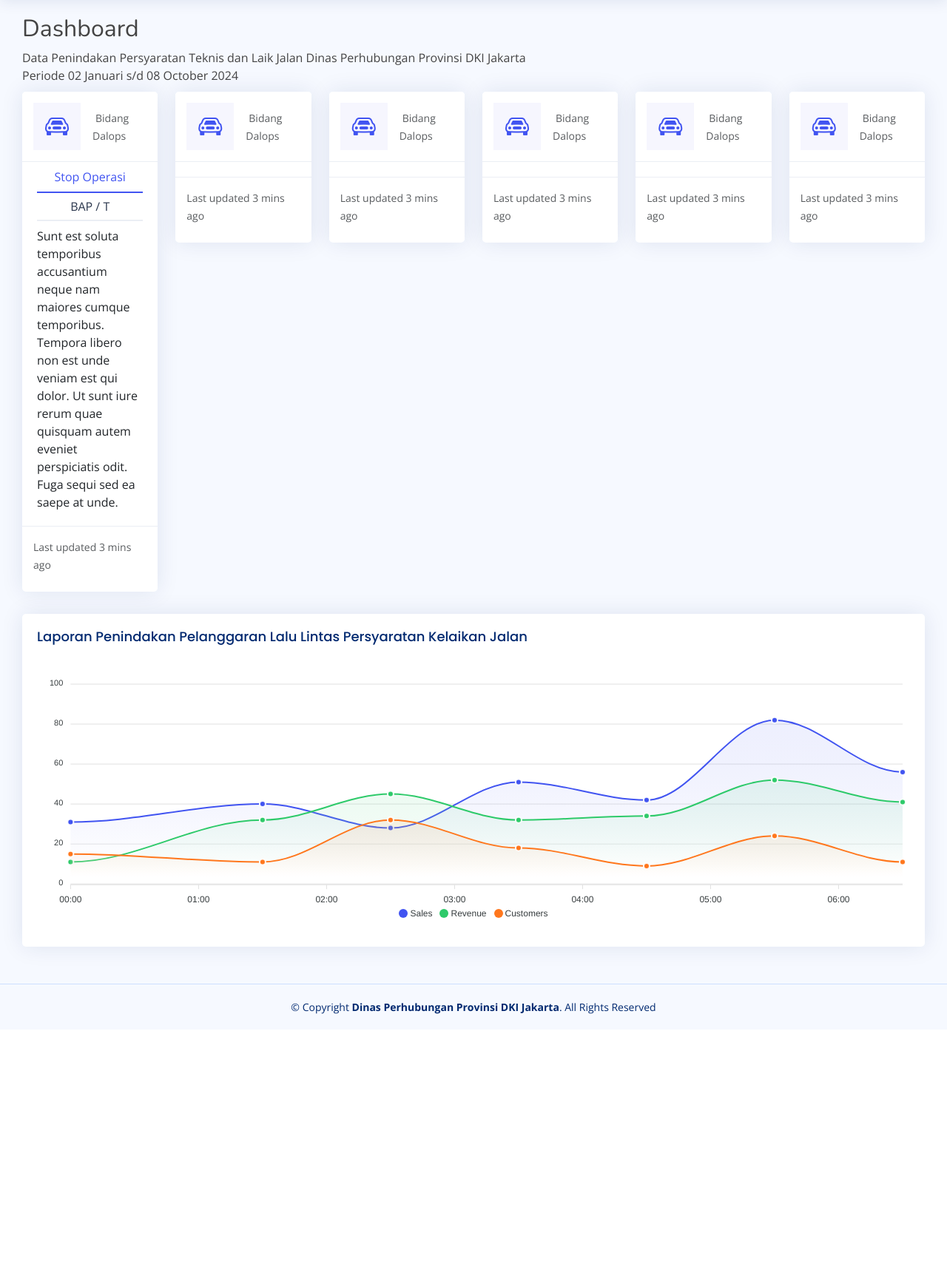
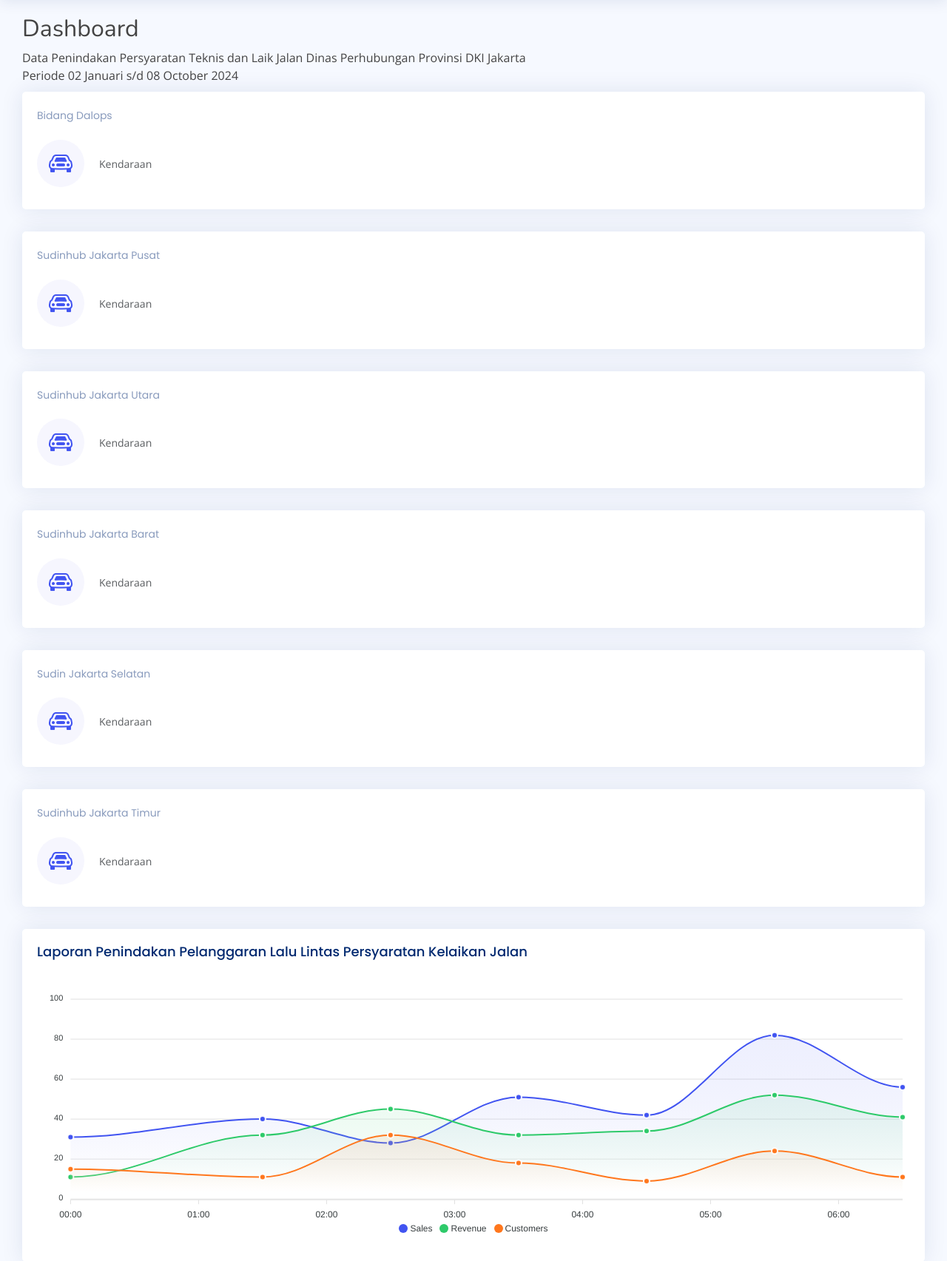
Before and after one commit to chanchanbayub/e-data-penindakan, a CodeIgniter 4 app: template app/Views/landing_page/landing_page_v.php in a window 1280 px wide. Shown: the part 60-1765 px from the top of the page at 74% size. Before the commit the page ends 1431 px from the top, so only its background shows below. Run offline with PHP 8.4 and a stand-in for CodeIgniter, Linux system fonts and the light colour scheme; the template is opened without the code that fills it, so the values that code supplies are empty; some libraries are stand-ins or nearby versions.

Commit message:
merubah dashboard awal

```diff
--- a/app/Views/landing_page/landing_page_v.php
+++ b/app/Views/landing_page/landing_page_v.php
@@ -76,146 +76,106 @@
             <div class="row">
 
                 <!-- Left side columns -->
+
                 <div class="col-lg-12">
                     <div class="row">
                         <!-- Sales Card -->
-                        <div class="col-xl col-sm-6 col-md-2">
+                        <div class="col-xxl-2 col-md-12">
                             <div class="card info-card sales-card">
-                                <div class="card-header">
+                                <div class="card-body">
+                                    <h5 class="card-title"><span>Bidang Dalops</span> </h5>
                                     <div class="d-flex align-items-center">
-                                        <div class="card-icon d-flex align-items-center justify-content-center">
+                                        <div class="card-icon rounded-circle d-flex align-items-center justify-content-center">
                                             <i class="bi bi-car-front"></i>
                                         </div>
                                         <div class="ps-3">
-                                            <span class="text-success small pt-1 fw-bold"></span> <span class="text-muted small pt-2 ps-1">Bidang Dalops</span>
+
+                                            <span class="text-success small pt-1 fw-bold"></span> <span class="text-muted small pt-2 ps-1">Kendaraan</span>
+
                                         </div>
                                     </div>
                                 </div>
+                            </div>
+                        </div>
+                        <div class="col-xxl-2 col-md-12">
+                            <div class="card info-card sales-card">
                                 <div class="card-body">
-                                    <ul class="nav nav-tabs nav-tabs-bordered d-flex" id="borderedTabJustified" role="tablist">
-                                        <li class="nav-item flex-fill" role="presentation">
-                                            <button class="nav-link w-100 active" id="home-tab" data-bs-toggle="tab" data-bs-target="#bordered-justified-home" type="button" role="tab" aria-controls="home" aria-selected="true">Stop Operasi</button>
-                                        </li>
-                                        <li class="nav-item flex-fill" role="presentation">
-                                            <button class="nav-link w-100" id="profile-tab" data-bs-toggle="tab" data-bs-target="#bordered-justified-profile" type="button" role="tab" aria-controls="profile" aria-selected="false">BAP / T</button>
-                                        </li>
-                                    </ul>
-                                    <div class="tab-content pt-2" id="borderedTabJustifiedContent">
-                                        <div class="tab-pane fade show active" id="bordered-justified-home" role="tabpanel" aria-labelledby="home-tab">
-                                            Sunt est soluta temporibus accusantium neque nam maiores cumque temporibus. Tempora libero non est unde veniam est qui dolor. Ut sunt iure rerum quae quisquam autem eveniet perspiciatis odit. Fuga sequi sed ea saepe at unde.
+                                    <h5 class="card-title"><span>Sudinhub Jakarta Pusat</span> </h5>
+                                    <div class="d-flex align-items-center">
+                                        <div class="card-icon rounded-circle d-flex align-items-center justify-content-center">
+                                            <i class="bi bi-car-front"></i>
                                         </div>
-                                        <div class="tab-pane fade" id="bordered-justified-profile" role="tabpanel" aria-labelledby="profile-tab">
-                                            Nesciunt totam et. Consequuntur magnam aliquid eos nulla dolor iure eos quia. Accusantium distinctio omnis et atque fugiat. Itaque doloremque aliquid sint quasi quia distinctio similique. Voluptate nihil recusandae mollitia dolores. Ut laboriosam voluptatum dicta.
+                                        <div class="ps-3">
+                                            <span class="text-success small pt-1 fw-bold"></span> <span class="text-muted small pt-2 ps-1">Kendaraan</span>
+
                                         </div>
                                     </div>
                                 </div>
-                                <div class="card-footer">
-                                    <small class="text-body-secondary">Last updated 3 mins ago</small>
+                            </div>
+                        </div>
+                        <div class="col-xxl-2 col-md-12">
+                            <div class="card info-card sales-card">
+                                <div class="card-body">
+                                    <h5 class="card-title"><span>Sudinhub Jakarta Utara</span> </h5>
+                                    <div class="d-flex align-items-center">
+                                        <div class="card-icon rounded-circle d-flex align-items-center justify-content-center">
+                                            <i class="bi bi-car-front"></i>
+                                        </div>
+                                        <div class="ps-3">
+                                            <span class="text-success small pt-1 fw-bold"></span> <span class="text-muted small pt-2 ps-1">Kendaraan</span>
+
+                                        </div>
+                                    </div>
+                                </div>
+                            </div>
+                        </div>
+                        <div class="col-xxl-2 col-md-12">
+                            <div class="card info-card sales-card">
+                                <div class="card-body">
+                                    <h5 class="card-title"><span>Sudinhub Jakarta Barat</span> </h5>
+                                    <div class="d-flex align-items-center">
+                                        <div class="card-icon rounded-circle d-flex align-items-center justify-content-center">
+                                            <i class="bi bi-car-front"></i>
+                                        </div>
+                                        <div class="ps-3">
+                                            <span class="text-success small pt-1 fw-bold"></span> <span class="text-muted small pt-2 ps-1">Kendaraan</span>
+
+                                        </div>
+                                    </div>
                                 </div>
                             </div>
                         </div>
 
-                        <div class="col-xl col-sm-6 col-md-2">
+                        <div class="col-xxl-2 col-md-12">
                             <div class="card info-card sales-card">
-                                <div class="card-header">
+                                <div class="card-body">
+                                    <h5 class="card-title"><span>Sudin Jakarta Selatan</span> </h5>
                                     <div class="d-flex align-items-center">
-                                        <div class="card-icon d-flex align-items-center justify-content-center">
+                                        <div class="card-icon rounded-circle d-flex align-items-center justify-content-center">
                                             <i class="bi bi-car-front"></i>
                                         </div>
                                         <div class="ps-3">
-                                            <span class="text-success small pt-1 fw-bold"></span> <span class="text-muted small pt-2 ps-1">Bidang Dalops</span>
+                                            <span class="text-success small pt-1 fw-bold"></span> <span class="text-muted small pt-2 ps-1">Kendaraan</span>
+
                                         </div>
                                     </div>
-                                </div>
-                                <div class="card-body">
-
-                                </div>
-                                <div class="card-footer">
-                                    <small class="text-body-secondary">Last updated 3 mins ago</small>
                                 </div>
                             </div>
                         </div>
 
-                        <div class="col-xl col-sm-6 col-md-2">
+                        <div class="col-xxl-2 col-md-12">
                             <div class="card info-card sales-card">
-                                <div class="card-header">
+                                <div class="card-body">
+                                    <h5 class="card-title"><span>Sudinhub Jakarta Timur</span> </h5>
                                     <div class="d-flex align-items-center">
-                                        <div class="card-icon d-flex align-items-center justify-content-center">
+                                        <div class="card-icon rounded-circle d-flex align-items-center justify-content-center">
                                             <i class="bi bi-car-front"></i>
                                         </div>
                                         <div class="ps-3">
-                                            <span class="text-success small pt-1 fw-bold"></span> <span class="text-muted small pt-2 ps-1">Bidang Dalops</span>
+                                            <span class="text-success small pt-1 fw-bold"></span> <span class="text-muted small pt-2 ps-1">Kendaraan</span>
+
                                         </div>
                                     </div>
-                                </div>
-                                <div class="card-body">
-
-                                </div>
-                                <div class="card-footer">
-                                    <small class="text-body-secondary">Last updated 3 mins ago</small>
-                                </div>
-                            </div>
-                        </div>
-
-                        <div class="col-xl col-sm-6 col-md-2">
-                            <div class="card info-card sales-card">
-                                <div class="card-header">
-                                    <div class="d-flex align-items-center">
-                                        <div class="card-icon d-flex align-items-center justify-content-center">
-                                            <i class="bi bi-car-front"></i>
-                                        </div>
-                                        <div class="ps-3">
-                                            <span class="text-success small pt-1 fw-bold"></span> <span class="text-muted small pt-2 ps-1">Bidang Dalops</span>
-                                        </div>
-                                    </div>
-                                </div>
-                                <div class="card-body">
-
-                                </div>
-                                <div class="card-footer">
-                                    <small class="text-body-secondary">Last updated 3 mins ago</small>
-                                </div>
-                            </div>
-                        </div>
-
-                        <div class="col-xl col-sm-6 col-md-2">
-                            <div class="card info-card sales-card">
-                                <div class="card-header">
-                                    <div class="d-flex align-items-center">
-                                        <div class="card-icon d-flex align-items-center justify-content-center">
-                                            <i class="bi bi-car-front"></i>
-                                        </div>
-                                        <div class="ps-3">
-                                            <span class="text-success small pt-1 fw-bold"></span> <span class="text-muted small pt-2 ps-1">Bidang Dalops</span>
-                                        </div>
-                                    </div>
-                                </div>
-                                <div class="card-body">
-
-                                </div>
-                                <div class="card-footer">
-                                    <small class="text-body-secondary">Last updated 3 mins ago</small>
-                                </div>
-                            </div>
-                        </div>
-
-                        <div class="col-xl col-sm-6 col-md-2">
-                            <div class="card info-card sales-card">
-                                <div class="card-header">
-                                    <div class="d-flex align-items-center">
-                                        <div class="card-icon d-flex align-items-center justify-content-center">
-                                            <i class="bi bi-car-front"></i>
-                                        </div>
-                                        <div class="ps-3">
-                                            <span class="text-success small pt-1 fw-bold"></span> <span class="text-muted small pt-2 ps-1">Bidang Dalops</span>
-                                        </div>
-                                    </div>
-                                </div>
-                                <div class="card-body">
-
-                                </div>
-                                <div class="card-footer">
-                                    <small class="text-body-secondary">Last updated 3 mins ago</small>
                                 </div>
                             </div>
                         </div>
```
